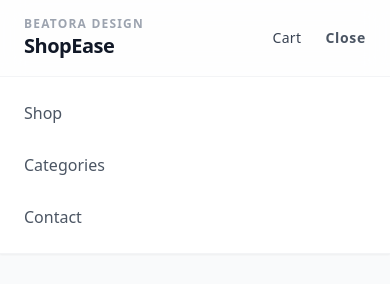
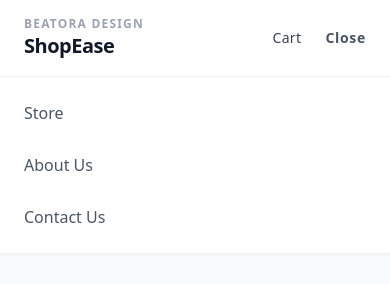
Before and after one commit to BeatoraVibes/ShopEase-Sample, a React (Vite) app: page / in a window 390 px wide. Both pictures are taken after a click on the button "Menu". Shown: the top 284 px of the page. Built offline with nearby package versions, Linux system fonts and the light colour scheme.

Commit message:
updated mobile links

```diff
--- a/src/App.jsx
+++ b/src/App.jsx
@@ -200,30 +200,30 @@ export default function App() {
         <div className="md:hidden bg-white border-b border-gray-100 px-6 py-4 space-y-3 shadow-sm">
           <button
             onClick={() => {
-              setIsCheckingOut(false); // Goes back to main shop view
+              setIsCheckingOut(false); // Goes back to main storefront view
               setIsMenuOpen(false); // Closes the menu
             }}
             className="block w-full text-left font-medium text-gray-600 hover:text-black py-2"
           >
-            Shop
+            Store
           </button>
           <button
             onClick={() => {
-              setIsMenuOpen(false); // Closes menu
-              // If you have a categories filter section, you can trigger it here
+              setIsMenuOpen(false); // Closes the menu
+              // Add your About Us layout toggle here later if needed
             }}
             className="block w-full text-left font-medium text-gray-600 hover:text-black py-2"
           >
-            Categories
+            About Us
           </button>
           <button
             onClick={() => {
-              setIsMenuOpen(false); // Closes menu
-              alert("Contact section coming soon!"); // Temporary alert or navigation
+              setIsMenuOpen(false); // Closes the menu
+              // Add your Contact Us behavior here later
             }}
             className="block w-full text-left font-medium text-gray-600 hover:text-black py-2"
           >
-            Contact
+            Contact Us
           </button>
         </div>
       )}
```
